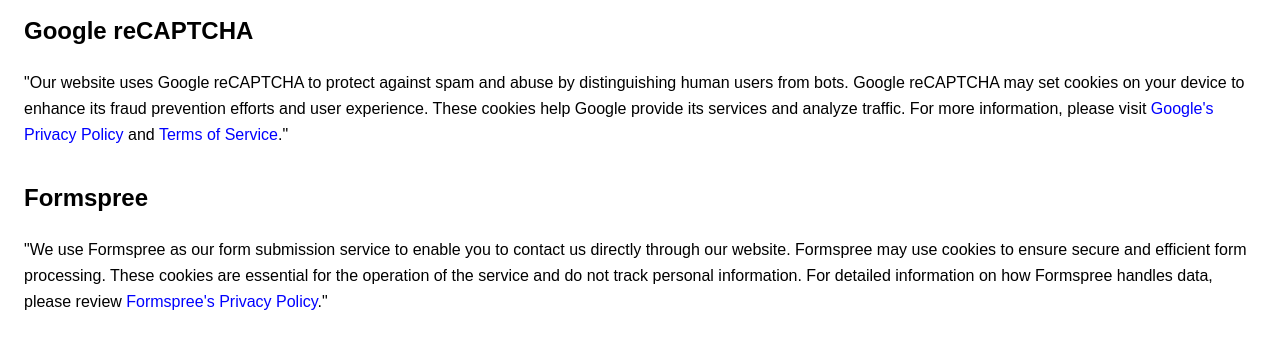
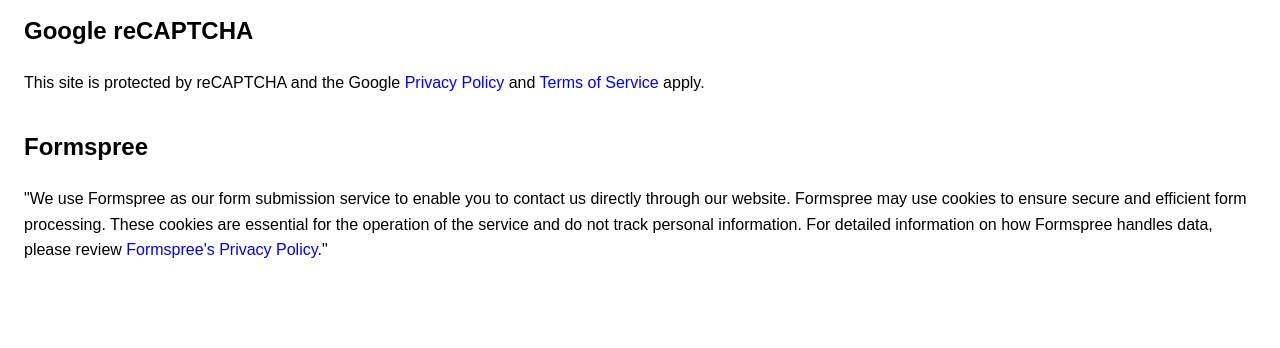
Before and after one commit to AlexVOiceover/romaniavoice2024, a website: page privacy.html in a window 1280 px wide. Shown: the part 138-486 px from the top of the page. Drawn offline with Linux system fonts and the light colour scheme.

Commit message:
hide recaptcha logo

```diff
--- a/privacy.html
+++ b/privacy.html
@@ -38,11 +38,9 @@
 		<div class="section">
 			<h2>Google reCAPTCHA</h2>
 			<p>
-				"Our website uses Google reCAPTCHA to protect against spam and abuse by distinguishing human users from bots.
-				Google reCAPTCHA may set cookies on your device to enhance its fraud prevention efforts and user experience.
-				These cookies help Google provide its services and analyze traffic. For more information, please visit
-				<a href="https://policies.google.com/privacy" target="_blank">Google's Privacy Policy</a> and
-				<a href="https://policies.google.com/terms" target="_blank">Terms of Service</a>."
+				This site is protected by reCAPTCHA and the Google
+				<a href="https://policies.google.com/privacy">Privacy Policy</a> and
+				<a href="https://policies.google.com/terms">Terms of Service</a> apply.
 			</p>
 		</div>
 
--- a/styles/styles.css
+++ b/styles/styles.css
@@ -461,6 +461,11 @@
 	font-size: medium;
 }
 
+.grecaptcha-badge {
+    visibility: hidden;
+}
+
+
 @media all and (pointer: none), (pointer: coarse) {
 	.nav-links a {
 		font-size: 0.7rem;
```
